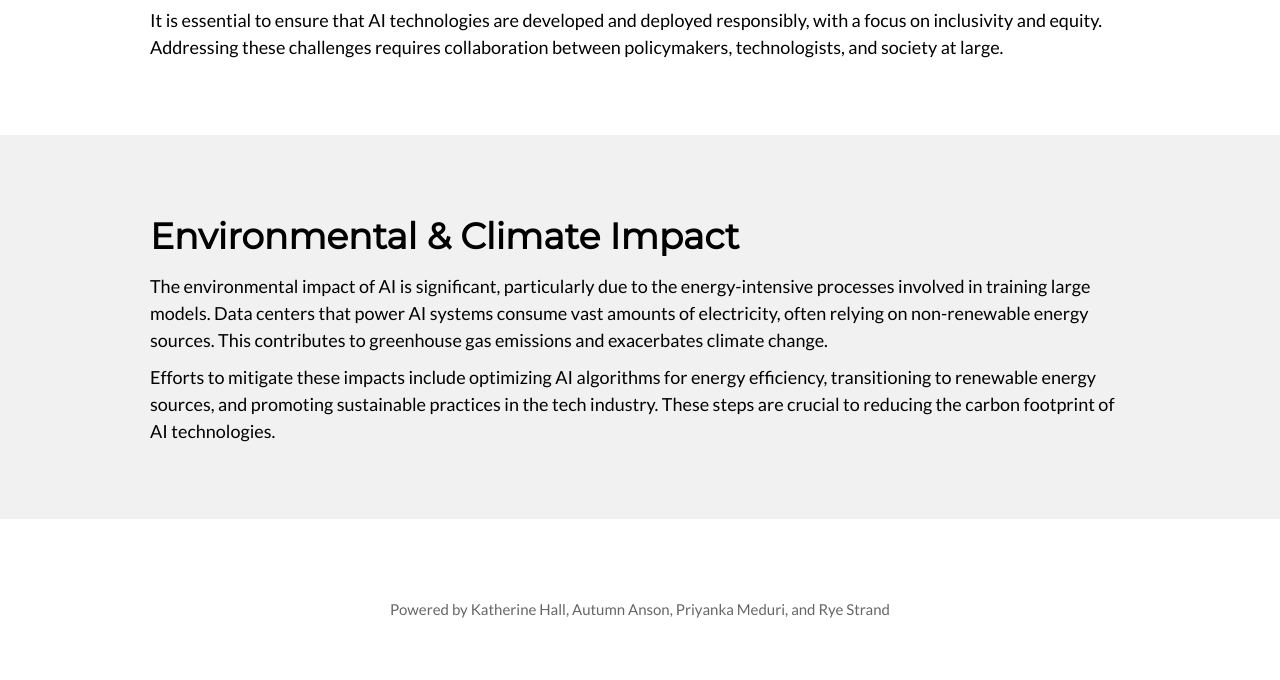
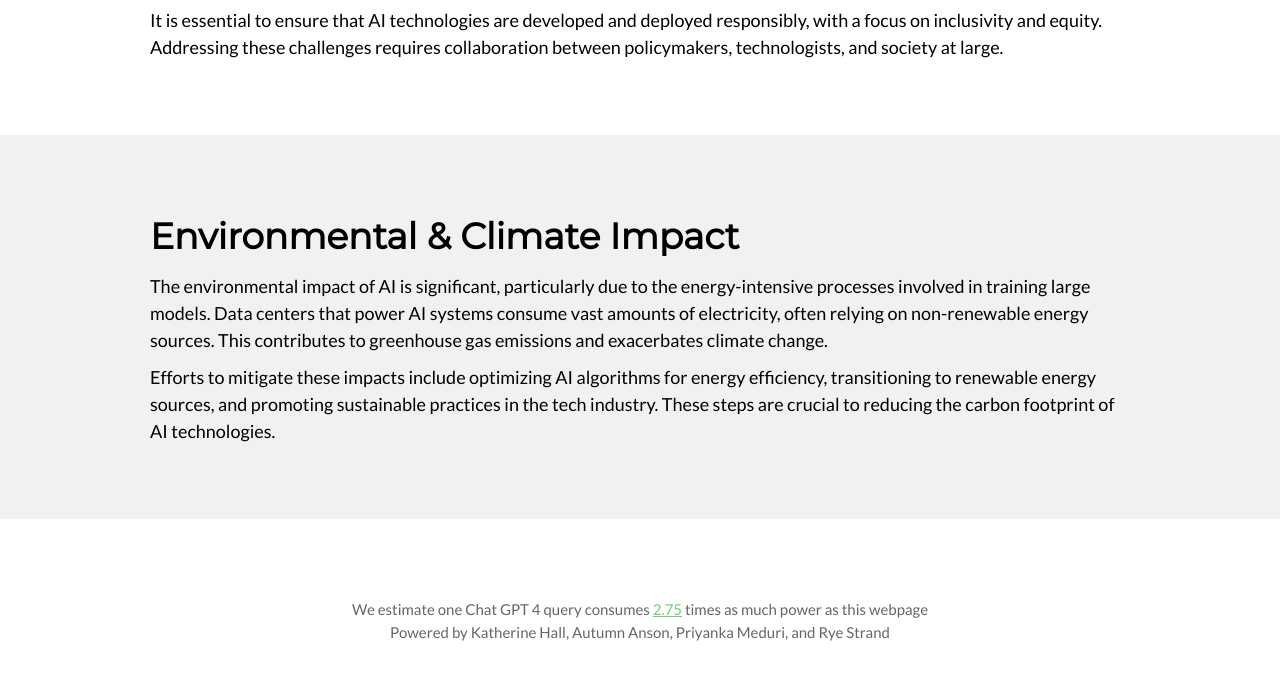
Before and after one commit to RyeStrand/EnvImpactAI, a website: page impact.html in a window 1280 px wide. Shown: the part 606-1286 px from the top of the page. Drawn offline with Linux system fonts and the light colour scheme.

Commit message:
not sure if it pushed earlier

```diff
--- a/audit.js
+++ b/audit.js
@@ -2,8 +2,6 @@
 import lighthouse from 'lighthouse';
 import { launch } from 'chrome-launcher';
 import { spawn } from 'child_process';
-
-//const { spawn } = require('child_process');
 
 //This will be a local url generated by live server
 const url = 'http://127.0.0.1:5500/index.html';
@@ -99,7 +97,6 @@ async function audit() {
 
   */
   let n = 25;
-  let confidence = .9;
 
   let times = await cpuTimes(n);
 
--- a/impact.html
+++ b/impact.html
@@ -65,7 +65,8 @@ img.responsive {
 
 <!-- Footer -->
 <footer class="w3-container w3-padding-64 w3-center w3-opacity">
-  <p>Powered by Katherine Hall, Autumn Anson, Priyanka Meduri, and Rye Strand</p>
+  <p> We estimate one Chat GPT 4 query consumes <span class="number">2.75</span> times as much power as this webpage <br>
+    Powered by Katherine Hall, Autumn Anson, Priyanka Meduri, and Rye Strand</p>
 </footer>
 
 <script>
--- a/index.css
+++ b/index.css
@@ -137,3 +137,6 @@ hr{border:0;border-top:1px solid #eee;margin:20px 0}
 .w3-light-grey{color:#000!important;background-color:#f1f1f1!important}
 .w3-white,.w3-hover-white:hover{color:#000!important;background-color:#fff!important}
 .w3-text-grey{color:#757575!important}
+
+/* number at the bottom*/
+.number{color: #1fa61b!important; text-decoration: underline;}
```
Also changed, not shown: index.html (+2 -1 lines), problem.html (+2 -1 lines), solution1.html (+2 -1 lines), solution2.html (+2 -1 lines).
